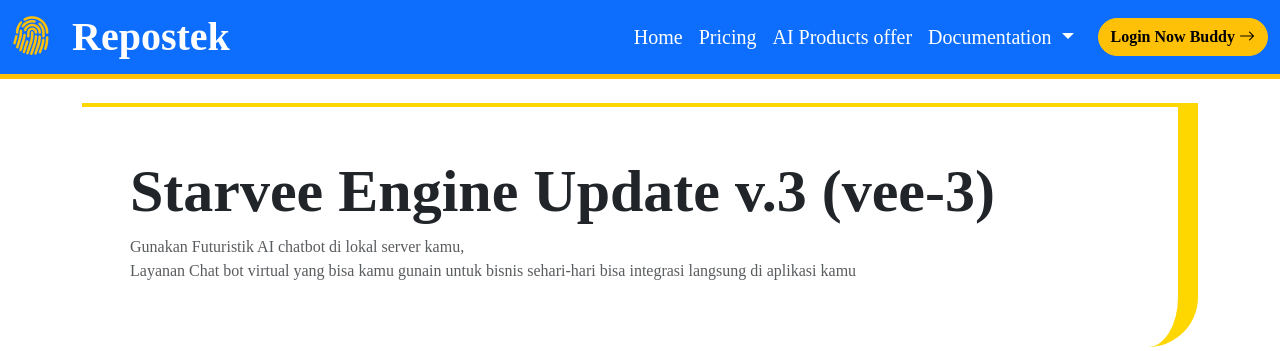
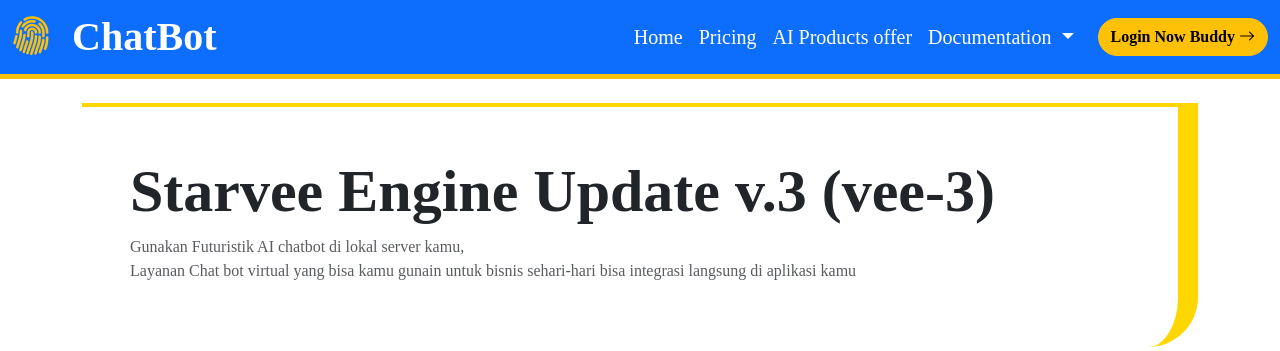
Before and after one commit to iindhsy/desainweb, a PHP site: page / in a window 1280 px wide. Shown: the top 351 px of the page. Run offline with PHP 8.4, Linux system fonts and the light colour scheme.

Commit message:
Update header.php

```diff
--- a/_partials/_template/header.php
+++ b/_partials/_template/header.php
@@ -15,7 +15,7 @@
   <nav class="navbar navbar-expand-lg bg-primary border-bottom border-5 border-warning">
     <div class="container-fluid">
       <a class="navbar-brand text-white fw-bold" href="#">
-        <h1 class="mb-0"><i class="bi bi-fingerprint text-warning"></i><b>&nbsp; Repostek</b></h1>
+        <h1 class="mb-0"><i class="bi bi-fingerprint text-warning"></i><b>&nbsp; ChatBot</b></h1>
       </a>
       <button class="navbar-toggler" type="button" data-bs-toggle="collapse" data-bs-target="#navbarScroll"
         aria-controls="navbarScroll" aria-expanded="false" aria-label="Toggle navigation">
```
